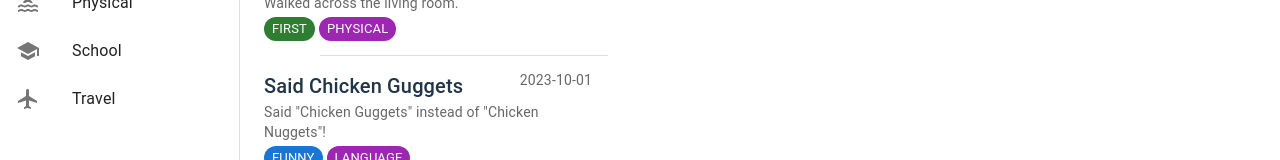
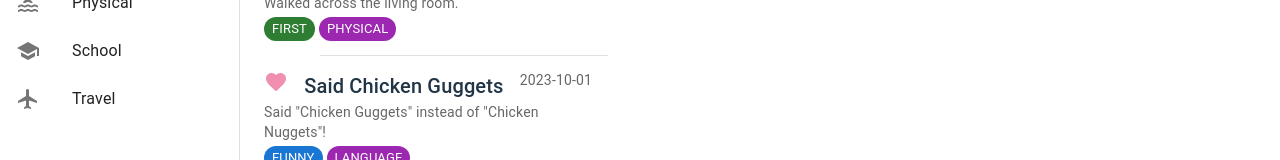
Before and after one commit to lorashley/memory-box, a React (Vite) app: page / in a window 1280 px wide. Shown: the part 351-511 px from the top of the page. Built offline with nearby package versions, Linux system fonts and the light colour scheme.

Commit message:
✨ Add favorite functionality to milestones with visual indicator

```diff
--- a/src/components/Milestones/constants.ts
+++ b/src/components/Milestones/constants.ts
@@ -28,6 +28,7 @@ export const MILESTONES: Milestone[] = [
     date: '2023-10-01',
     description: 'Said "Chicken Guggets" instead of "Chicken Nuggets"!',
     tags: [Tag.FUNNY, Tag.LANGUAGE],
+    isFavorite: true,
   },
   {
     id: '5',
--- a/src/components/Milestones/index.tsx
+++ b/src/components/Milestones/index.tsx
@@ -8,7 +8,7 @@ import {
 } from '@mui/material'
 import React, { Fragment } from 'react'
 import { Milestone } from './types'
-import { StyledListItem } from './styled'
+import { FavoriteFilled, StyledListItem } from './styled'
 import { getTagChipColor } from './utils'
 import useMilestones from './hooks/useMilestones'
 
@@ -52,6 +52,7 @@ const MilestonesList = ({
                 <ListItemText
                   primary={
                     <>
+                      {milestone.isFavorite && <FavoriteFilled />}
                       <div>{milestone.title}</div>
                       <Typography
                         component='span'
--- a/src/components/Milestones/styled.ts
+++ b/src/components/Milestones/styled.ts
@@ -1,6 +1,11 @@
 import { ListItem } from '@mui/material'
 import styled from 'styled-components'
+import FavoriteIcon from '@mui/icons-material/Favorite'
 
 export const StyledListItem = styled(ListItem)<{ isSelected?: boolean }>`
   background-color: ${({ isSelected }) => (isSelected ? '#e1f5fe' : 'white')};
 `
+
+export const FavoriteFilled = styled(FavoriteIcon)`
+  color: #f08faf;
+`
--- a/src/components/Milestones/types.ts
+++ b/src/components/Milestones/types.ts
@@ -4,6 +4,7 @@ export type Milestone = {
   date: string
   description: string
   tags?: Tag[]
+  isFavorite?: boolean
 }
 
 export enum Tag {
```
